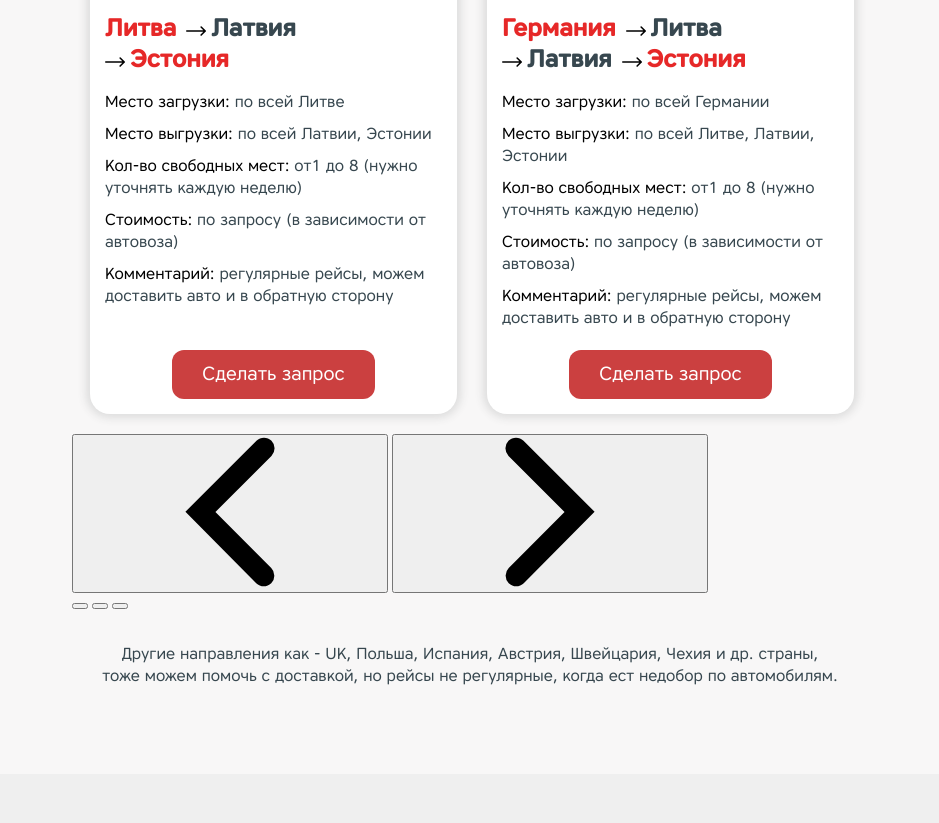
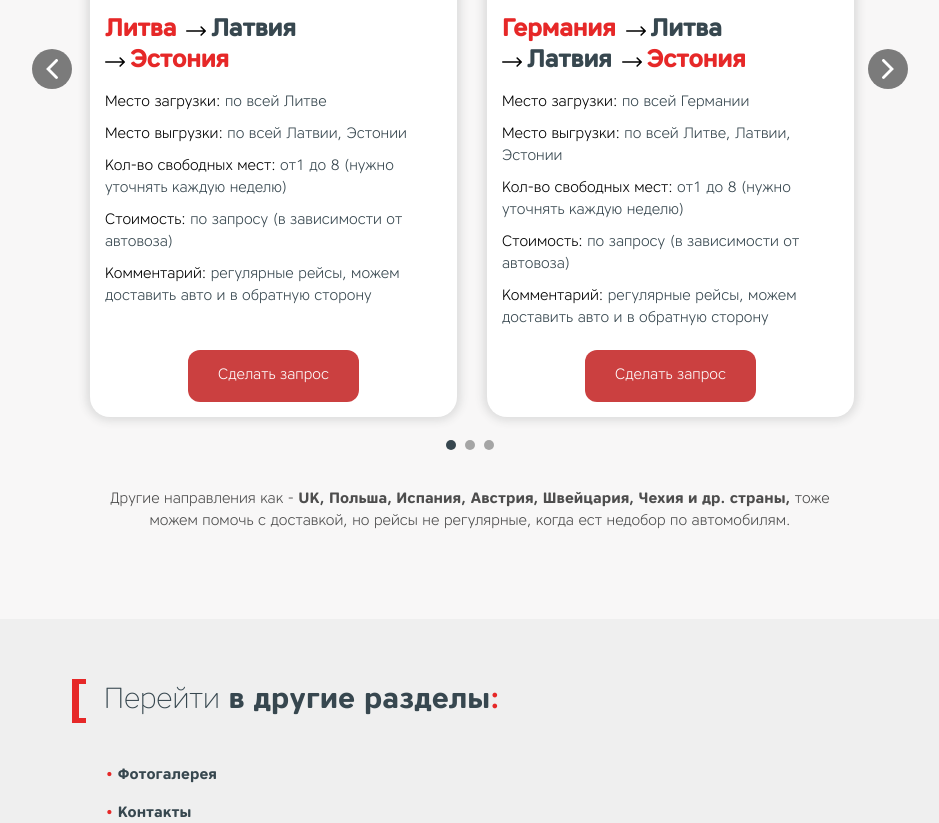
Before and after one commit to ArtemKhorosh/Cardelivery, a plain HTML site: page index.html in a window 1280 px wide. Shown: the part 874-1697 px from the top of the page, without its empty margins (155-1094 px from the left). Drawn offline with nearby package versions, Linux system fonts and the light colour scheme.

Commit message:
Add files via upload

```diff
--- a/css/style.css
+++ b/css/style.css
@@ -766,9 +766,7 @@ h1 {
   box-shadow: 0 0 8px 4px rgba(221, 221, 221, 1);
 }
 
-.card-mediacontent {
-
-}
+.card-mediacontent {}
 
 .card-mediacontent iframe {
   width: 100%;
@@ -834,9 +832,9 @@ h1 {
 }
 
 .card-content-subtitle {
-  font-family: "CoreSansA45Regular";
+  font-family: "CoreSansA35Light";
   font-weight: 400;
-  font-size: 16px;
+  font-size: 15px;
   line-height: 22px;
   color: #37474F;
 }
@@ -847,10 +845,10 @@ h1 {
 
 .btn-request {
   display: inline-flex;
-  font-family: "CoreSansA45Regular";
+  font-family: "CoreSansA35Light";
   font-weight: 400;
-  font-size: 19px;
-  line-height: 19px;
+  font-size: 15px;
+  line-height: 22px;
   color: #fff !important;
   text-decoration: none;
   padding: 15px 30px;
@@ -865,39 +863,78 @@ h1 {
 }
 
 .transport-footer-text {
-  font-family: "CoreSansA45Regular";
+  font-family: "CoreSansA35Light";
   font-weight: 400;
-  font-size: 16px;
+  font-size: 15px;
   line-height: 22px;
   text-align: center;
-  color: #37474F;
+  color: #4d4d4d;
   max-width: 738px;
   margin: 0 auto;
   padding-top: 35px;
 }
 
+.transport-footer-text strong {
+  font-family: "CoreSansA65Bold", sans-serif;
+}
+
 /*-----------------------------------------------------------------------------*/
 
-.tns-nav {
+.control button {
+  display: inline-flex;
+  align-items: center;
+  justify-content: center;
+  position: absolute;
+  top: 50%;
+  background-color: rgba(0, 0, 0, 0.5);
+  border: none;
+  padding: 10px;
+  border-radius: 50%;
+  cursor: pointer;
+  z-index: 10;
+  transition: background-color .3s ease-in-out;
+}
+
+.control button:hover {
+  background-color: #37474F;
+}
+
+.control .prev {
+  right: 100%;
+}
+
+.control .next {
+  left: 100%;
+}
+
+.control svg {
+  fill: #fff;
+  width: 20px;
+  height: 20px;
+}
+
+.slider-dots {
   text-align: center;
 }
 
-.tns-nav button {
+.slider-dots button {
   width: 10px;
   height: 10px;
   padding: 0;
   background-color: #a5a5a5;
-  border:none;
+  border: none;
   border-radius: 50%;
 }
 
-.tns-nav .tns-nav-active {
-  background-color: #000;
+.slider-dots button:not(:last-child) {
+  margin-right: 5px;
 }
 
-.tns-nav button:not(:last-child) {
-  margin-right: 5px;
+.slider-dots .tns-nav-active {
+  background-color: #37474F;
 }
+
+
 
 
 /*-----------------------------------------------------------------------------*/
```
